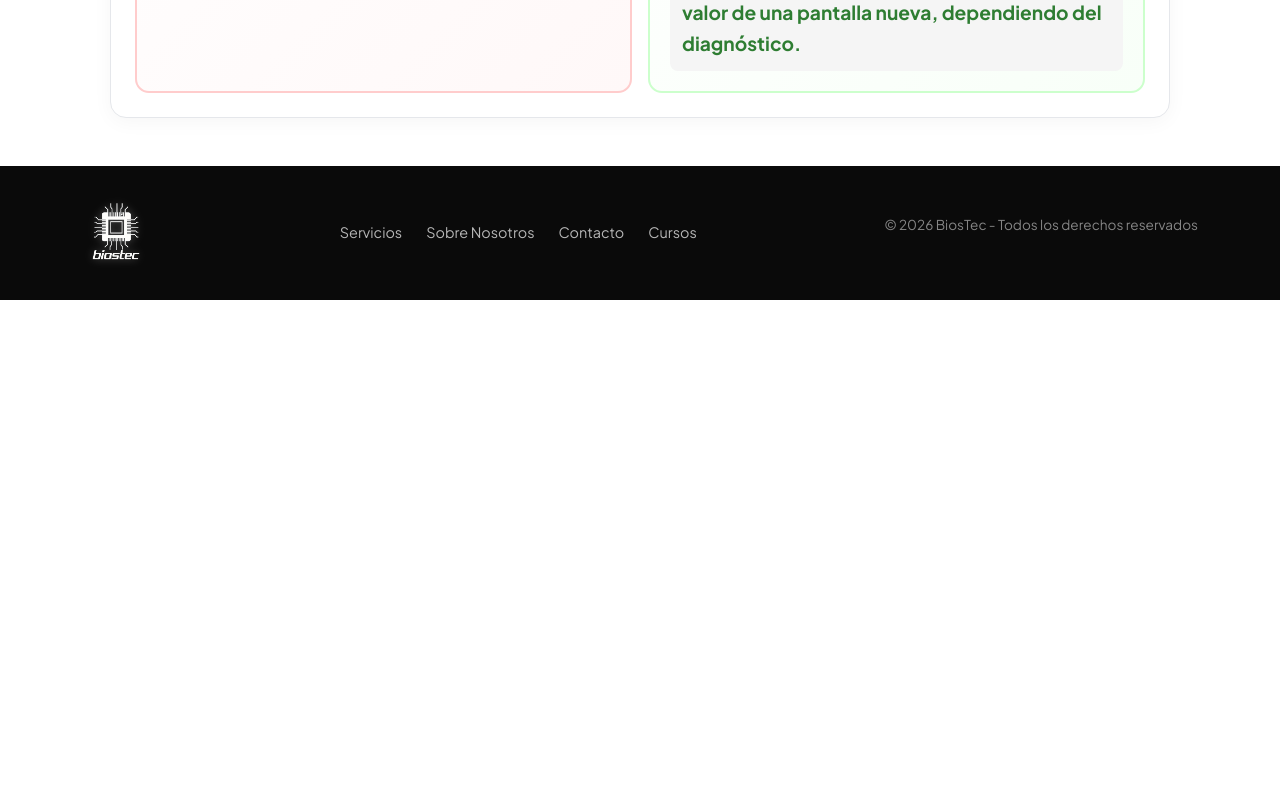
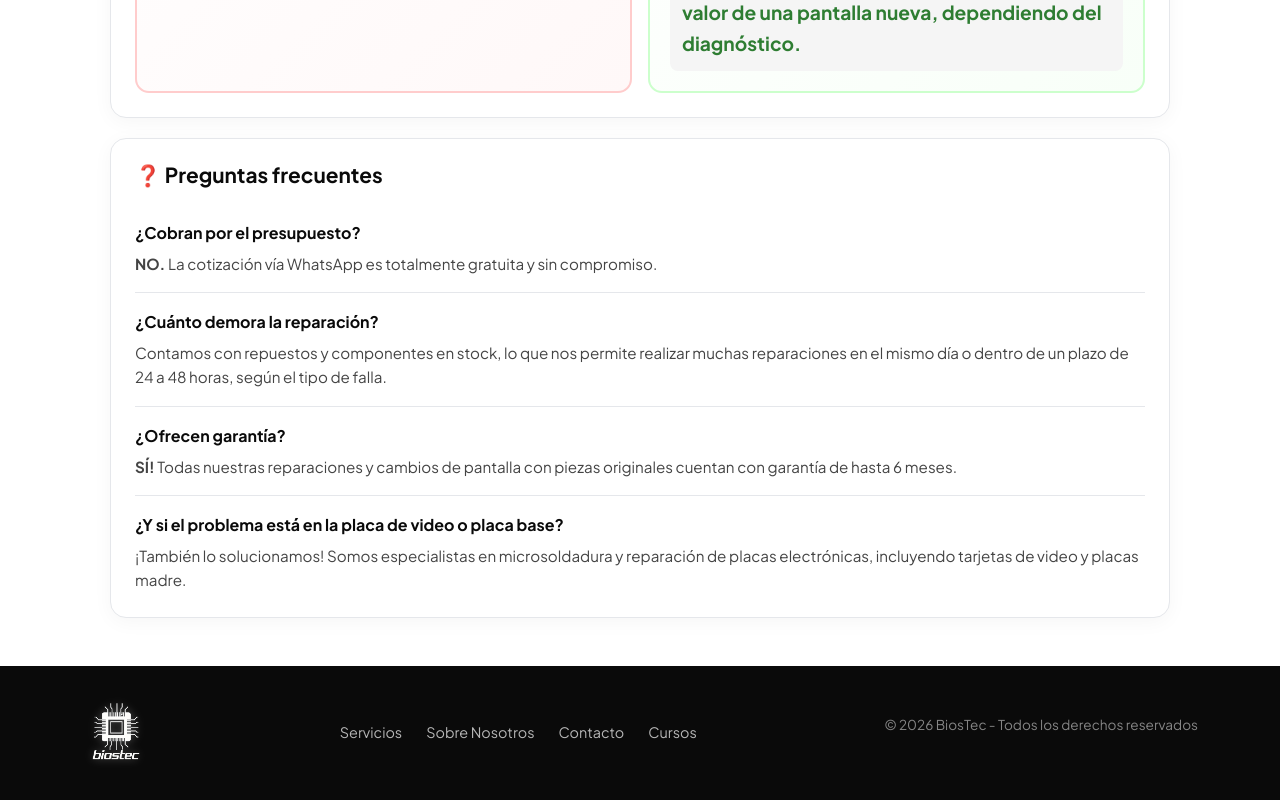
Before and after one commit to FrancoMED/BIOSTEC, a React (Create React App) app in the folder client/: page /screen in a window 1280 px wide. Shown: the part 1178-1978 px from the top of the page. Before the commit the page ends 1478 px from the top, so only its background shows below. Built offline with nearby package versions, Linux system fonts and the light colour scheme.

Commit message:
add Faq component and module css

```diff
--- a/client/src/pages/Screen/Screen.jsx
+++ b/client/src/pages/Screen/Screen.jsx
@@ -2,6 +2,7 @@ import React from "react";
 import Hero from "../../components/Hero/Hero.jsx";
 import styles from "./Screen.module.css";
 import FeaturesScreen from "./components/FeaturesScreen/FeaturesScreen.jsx";
+import Faq from "./components/Faq/Faq.jsx";
 
 const texts = {
   title: "Pantalla Quebrada? Cotización GRATIS a través de WhatsApp",
@@ -15,6 +16,7 @@ const Screen = () => {
     <div class={styles.lp_wrapper}>
       <Hero props={texts} />
       <FeaturesScreen />
+      <Faq />
     </div>
   );
 };
--- /dev/null
+++ b/client/src/pages/Screen/components/Faq/Faq.jsx
@@ -0,0 +1,50 @@
+import React from "react";
+import styles from "./Faq.module.css";
+
+const Faq = () => {
+  return (
+    <>
+      <section class={styles.lp_section}>
+        <h2>❓ Preguntas frecuentes</h2>
+        <div class={styles.lp_faq_item}>
+          <div class={styles.lp_faq_q}>¿Cobran por el presupuesto?</div>
+          <div class={styles.lp_faq_a}>
+            <strong>NO.</strong> La cotización vía WhatsApp es totalmente
+            gratuita y sin compromiso.
+          </div>
+        </div>
+
+        <div class={styles.lp_faq_item}>
+          <div class={styles.lp_faq_q}>¿Cuánto demora la reparación?</div>
+          <div class={styles.lp_faq_a}>
+            Contamos con repuestos y componentes en stock, lo que nos permite
+            realizar muchas reparaciones en el mismo día o dentro de un plazo de
+            24 a 48 horas, según el tipo de falla.
+          </div>
+        </div>
+
+        <div class={styles.lp_faq_item}>
+          <div class={styles.lp_faq_q}>¿Ofrecen garantía?</div>
+          <div class={styles.lp_faq_a}>
+            <strong>SÍ!</strong> Todas nuestras reparaciones y cambios de
+            pantalla con piezas originales cuentan con garantía de hasta 6
+            meses.
+          </div>
+        </div>
+
+        <div class={styles.lp_faq_item}>
+          <div class={styles.lp_faq_q}>
+            ¿Y si el problema está en la placa de video o placa base?
+          </div>
+          <div class={styles.lp_faq_a}>
+            ¡También lo solucionamos! Somos especialistas en microsoldadura y
+            reparación de placas electrónicas, incluyendo tarjetas de video y
+            placas madre.
+          </div>
+        </div>
+      </section>
+    </>
+  );
+};
+
+export default Faq;
--- /dev/null
+++ b/client/src/pages/Screen/components/Faq/Faq.module.css
@@ -0,0 +1,59 @@
+:root {
+    --lp-dark: #0a0a0a;
+    --lp-muted: #5a5a5a;
+    --lp-card: #ffffff;
+    --lp-border: #e5e7eb;
+}
+
+* {
+    margin: 0;
+    padding: 0;
+    box-sizing: border-box;
+}
+
+.lp_section {
+    background: var(--lp-card);
+    border: 1px solid var(--lp-border);
+    border-radius: 16px;
+    padding: 1.5rem;
+    margin-top: 1.25rem;
+    box-shadow: 0 4px 20px rgba(0, 0, 0, 0.04);
+}
+
+.lp_section h2 {
+    font-size: 1.3rem;
+    font-weight: 700;
+    margin-bottom: 1rem;
+    color: var(--lp-dark);
+}
+
+.lp_section_intro {
+    font-size: 1.05rem;
+    color: #444;
+    margin-bottom: 1.5rem;
+}
+
+.lp_faq_item {
+    padding: 1rem 0;
+    border-bottom: 1px solid var(--lp-border);
+}
+
+.lp_faq_item:last-child {
+    border-bottom: none;
+    padding-bottom: 0;
+}
+
+.lp_faq_item:first-child {
+    padding-top: 0;
+}
+
+.lp_faq_q {
+    font-weight: 700;
+    margin-bottom: 0.4rem;
+    color: var(--lp-dark);
+}
+
+.lp_faq_a {
+    color: #444;
+    font-size: 0.95rem;
+}
```
